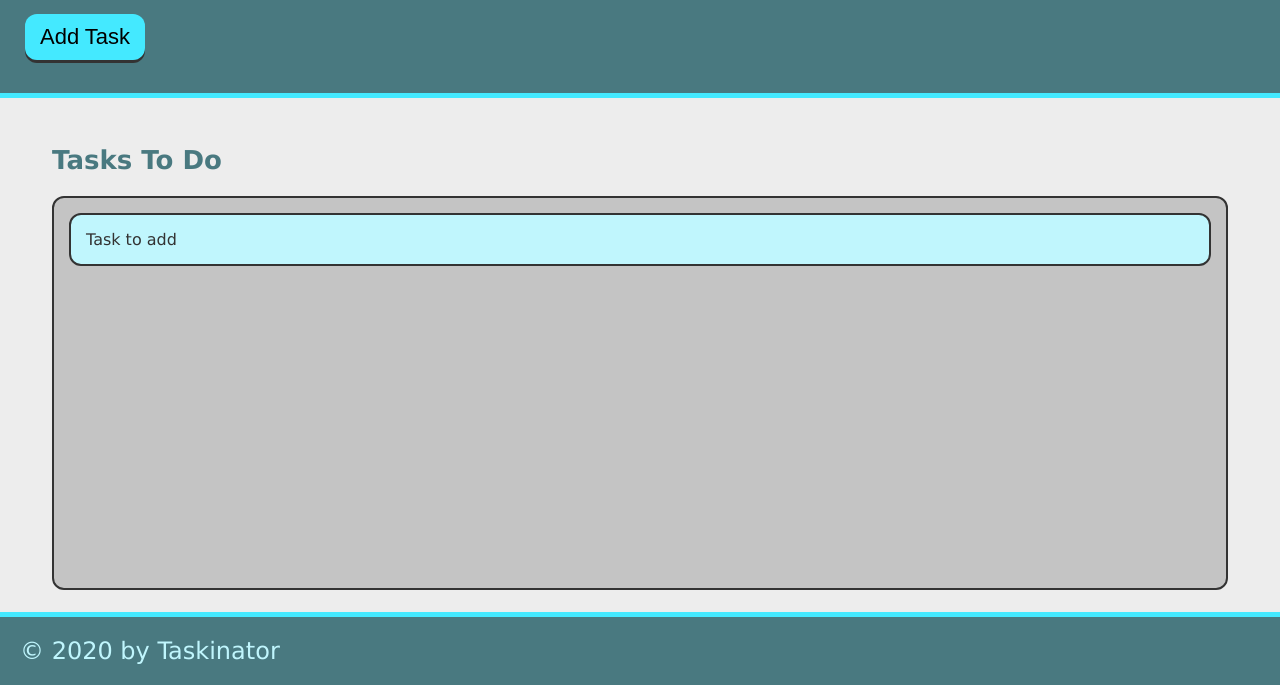
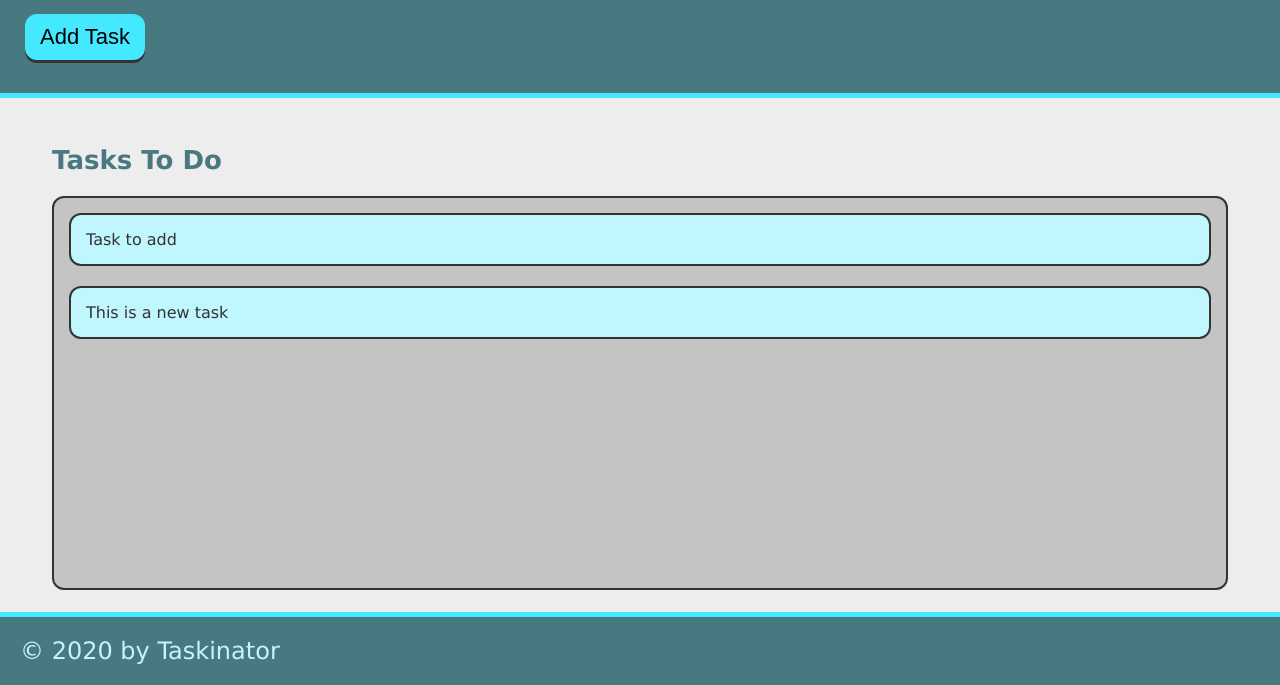
Before and after one commit to agoetz4407/taskinator, a plain HTML site: page index.html in a window 1280 px wide. Both pictures are taken after a click on the button "Add Task". Shown: the part 115-800 px from the top of the page. Drawn offline with Linux system fonts and the light colour scheme.

Commit message:
added new task with button click

```diff
--- a/assets/js/script.js
+++ b/assets/js/script.js
@@ -0,0 +1,12 @@
+//Add Task button functionality
+var buttonEl = document.querySelector("#save-task");
+var tasksToDoEl = document.querySelector("#tasks-to-do");
+
+var createTaskHandler = function() {
+    var taskItemEl = document.createElement("li");
+    taskItemEl.className = "task-item";
+    taskItemEl.textContent = "This is a new task";
+    tasksToDoEl.appendChild(taskItemEl);
+};
+
+buttonEl.addEventListener("click", createTaskHandler);
--- a/index.html
+++ b/index.html
@@ -12,13 +12,13 @@
     <header>
         <h1 class="page-title">Taskinator</h1>
         <p>Click the button to add a new task!</p>
-        <button class="btn">Add Task</button>
+        <button id="save-task" class="btn">Add Task</button>
     </header>
 
     <main class="page-content">
         <section class="task-list-wrapper">
             <h2 class="list-title">Tasks To Do</h2>
-            <ul class="task-list">
+            <ul id="tasks-to-do" class="task-list">
                 <li class="task-item">Task to add</li>
             </ul>
         </section>
```
